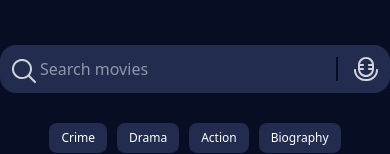
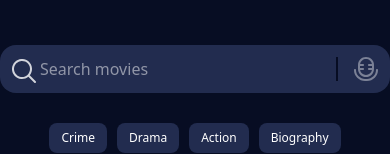
Before and after one commit to masi-ah/IAMDb, a React (Vite) app: page / in a window 390 px wide. Shown: the part 357-511 px from the top of the page. Built offline with nearby package versions, Linux system fonts and the light colour scheme.

Commit message:
Update microphone icon style: active during listening on searchbar

```diff
--- a/src/components/Microphone.jsx
+++ b/src/components/Microphone.jsx
@@ -90,13 +90,15 @@ const Microphone = ({ isListening, setIsListening, setSearchQuery }) => {
       type="button"
       onClick={isListening ? stopListening : startListening}
       disabled={!isSupported}
-      className={`absolute right-3 top-1/2 transform -translate-y-1/2 flex items-center ${isListening ? "text-red-500" : "text-gray-700"} ${!isSupported ? "opacity-50 cursor-not-allowed" : ""}`}
+      className={`absolute right-3 top-1/2 transform -translate-y-1/2 flex items-center ${!isSupported ? "opacity-50 cursor-not-allowed" : ""}`}
     >
       <div className="w-[2px] h-[24px]  bg-[#070D23] mr-[16px]"></div>
       <img
         src={microphoneIcone}
         alt="voice search"
-        className="w-[24px] h-[24px] "
+        className={`w-[24px] h-[24px] transition-all duration-300 ${
+        isListening ? "opacity-100" : "opacity-50 grayscale"
+      }`}
       />
     </button>
   );
```
